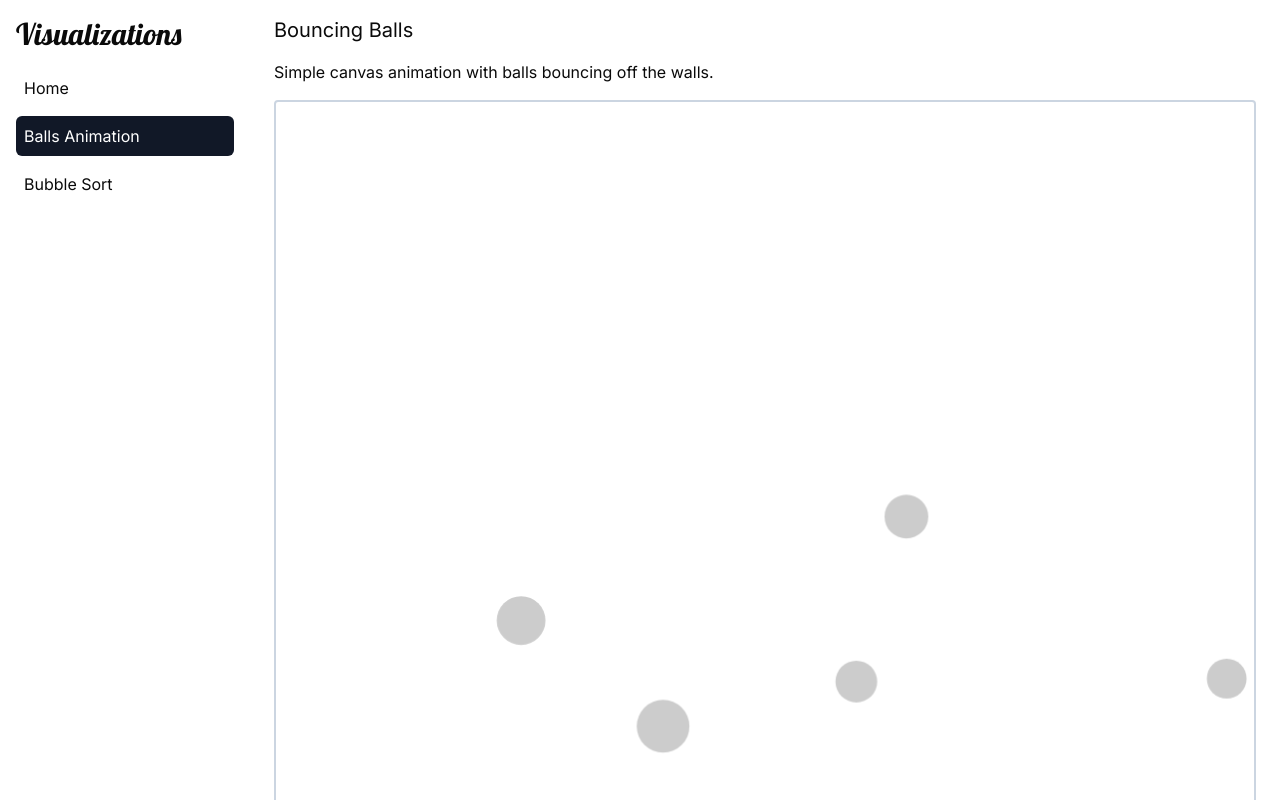
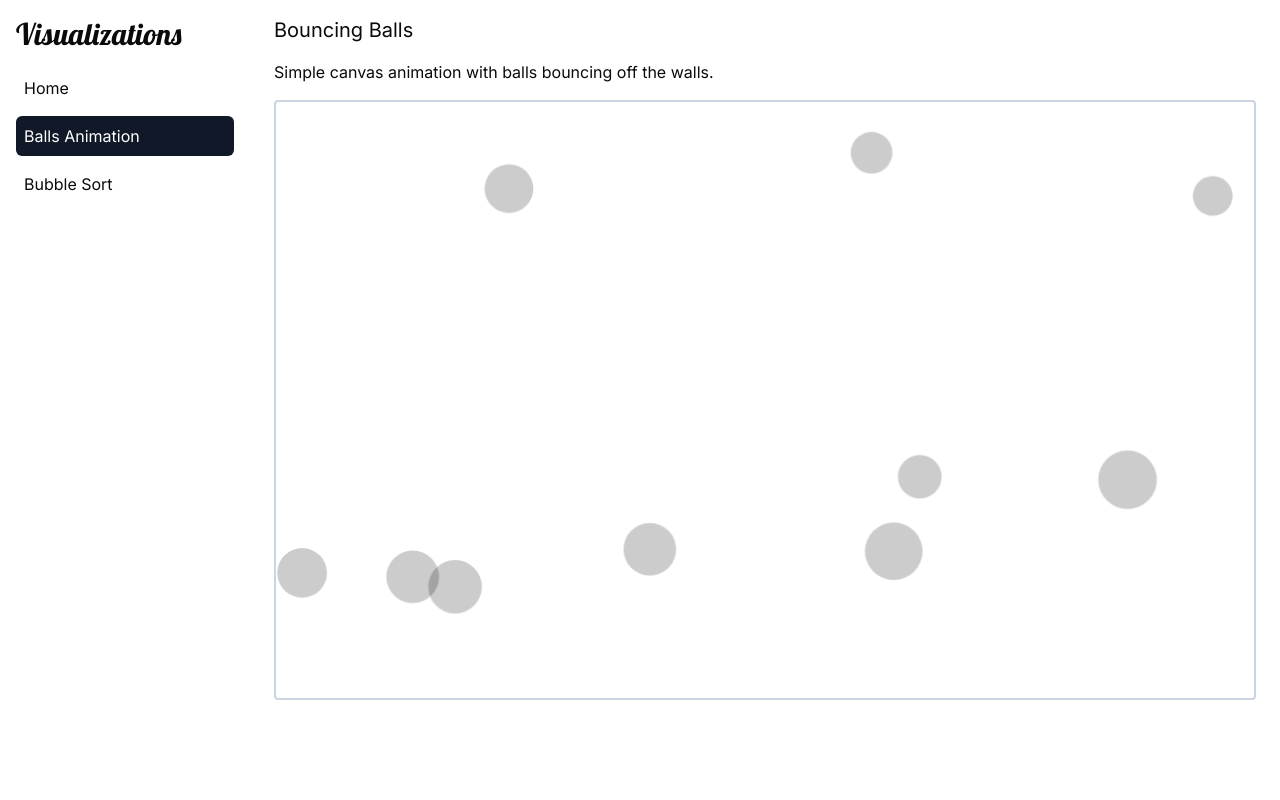
Before and after one commit to shubham-kv/algorithm-visualizations, a Next.js app: page /balls-animation in a window 1280 px wide. Shown: the top 800 px of the page. Built offline with nearby package versions, Linux system fonts and the light colour scheme.

Commit message:
chore: minor style changes & refactor

```diff
--- a/src/common/modules/sort/components/SortMenu.tsx
+++ b/src/common/modules/sort/components/SortMenu.tsx
@@ -71,7 +71,7 @@ export function SortMenu(props: MenuProps) {
 	const isRunning = animationState === AnimationState.running
 
 	return (
-		<div className="flex-grow sm:max-w-xl lg:max-w-lg xl:max-w-md inline-flex flex-col p-4 space-y-4 border-gray-100 border-2 rounded-md">
+		<div className="flex-auto h-fit sm:max-w-xl lg:max-w-lg xl:max-w-md inline-flex flex-col p-4 space-y-4 border-gray-100 border-2 rounded-md">
 			<div className="flex space-x-2">
 				<Button
 					onClick={resume}
--- a/src/modules/bubble-sort/components/BubbleSortRoot.tsx
+++ b/src/modules/bubble-sort/components/BubbleSortRoot.tsx
@@ -4,7 +4,7 @@ import {BubbleSortVisualization} from './BubbleSortVisualization'
 export function BubbleSortRoot() {
 	return (
 		<>
-			<section>
+			<section className='py-4 mb-8'>
 				<Header text={'Bubble Sort '} />
 
 				<div>
--- a/src/modules/bubble-sort/components/BubbleSortVisualization.tsx
+++ b/src/modules/bubble-sort/components/BubbleSortVisualization.tsx
@@ -231,7 +231,7 @@ export function BubbleSortVisualization() {
 	return (
 		<div className="flex flex-col md:flex-row flex-wrap gap-8">
 			<Canvas
-				wrapperClassName="flex-grow max-w-full sm:max-w-xl lg:max-w-lg xl:max-w-xl transition-all"
+				wrapperClassName="flex-grow max-w-full sm:max-w-xl lg:max-w-lg xl:max-w-xl max-h-[420px] transition-all rounded-sm"
 				canvasClassName="rounded-sm shadow-lg border-2 border-gray-100"
 				width={width}
 				setWidth={setWidth}
--- a/src/modules/canvas-animation/components/Animation.tsx
+++ b/src/modules/canvas-animation/components/Animation.tsx
@@ -22,7 +22,8 @@ export function Animation() {
 		ballsRef.current = balls
 	}, [width, height])
 
-	const draw = useCallback((ctx: CanvasRenderingContext2D) => {
+	const draw = useCallback(
+		(ctx: CanvasRenderingContext2D) => {
 			const balls = ballsRef.current
 
 			for (const ball of balls) {
@@ -32,7 +33,9 @@ export function Animation() {
 					height
 				})
 			}
-	}, [width, height])
+		},
+		[width, height]
+	)
 
 	const update = useCallback(() => {
 		const balls = ballsRef.current
@@ -46,9 +49,9 @@ export function Animation() {
 	}, [width, height])
 
 	return (
-		<div>
 		<Canvas
-				canvasClassName="w-full h-full rounded-sm border-2 border-slate-300"
+			wrapperClassName="w-[100%] h-[600px]"
+			canvasClassName="rounded-sm border-2 border-slate-300"
 			width={width}
 			height={height}
 			setWidth={setWidth}
@@ -58,6 +61,5 @@ export function Animation() {
 			update={update}
 			initialize={initializeData}
 		/>
-		</div>
 	)
 }
--- a/src/modules/canvas-animation/components/Root.tsx
+++ b/src/modules/canvas-animation/components/Root.tsx
@@ -3,7 +3,7 @@ import {Animation} from './Animation'
 
 export function CanvasAnimation() {
 	return (
-		<section>
+		<>
 			<Header />
 
 			<div>
@@ -15,6 +15,6 @@ export function CanvasAnimation() {
 			<div className="mt-4">
 				<Animation />
 			</div>
-		</section>
+		</>
 	)
 }
```
Lines whose indentation alone changed are shown as unchanged.
